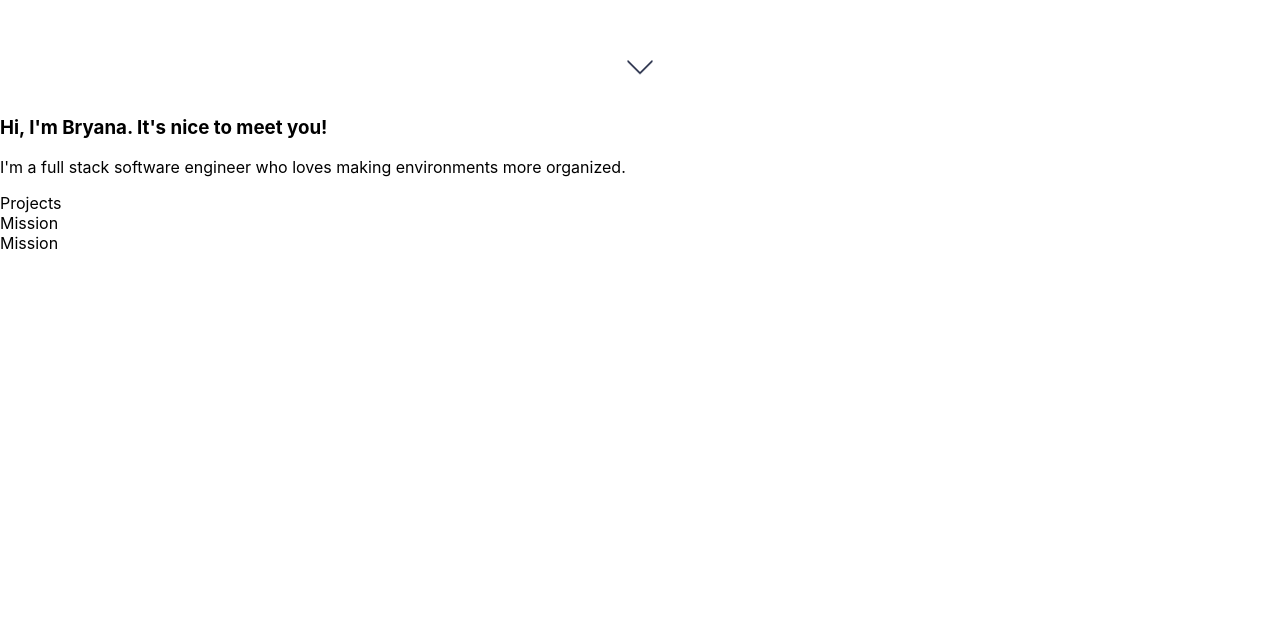
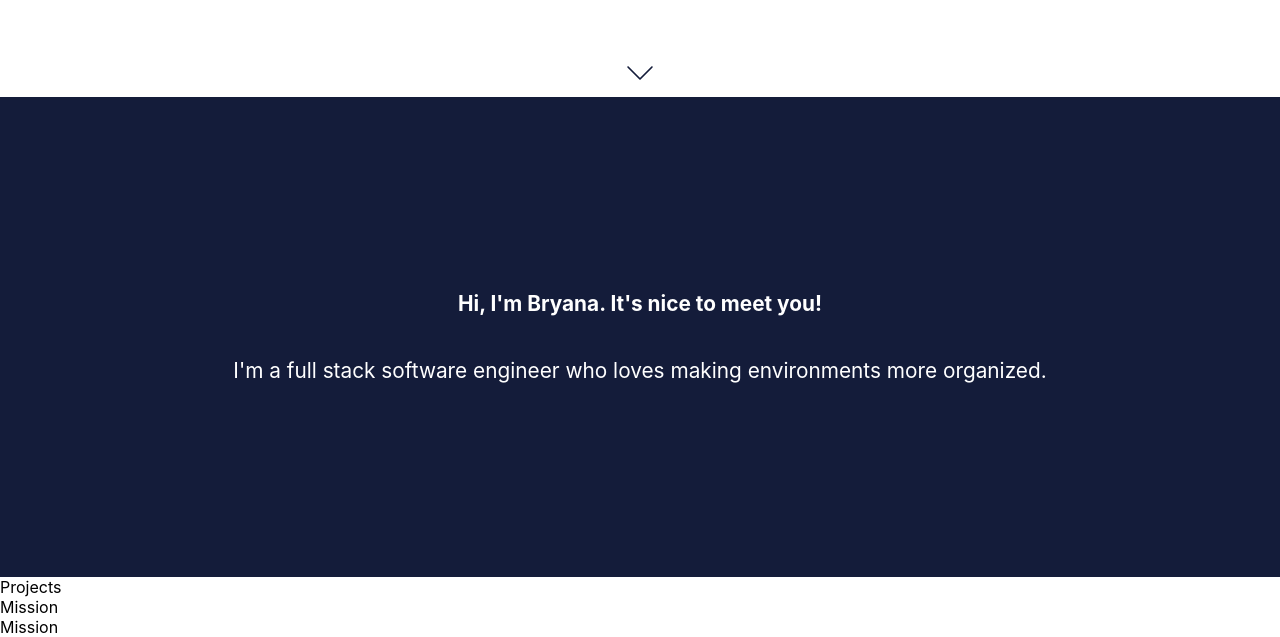
Before and after one commit to bryanakitchen/portfolio, a React (Create React App) app: page / in a window 1280 px wide. Shown: the part 703-1340 px from the top of the page. Before the commit the page ends 956 px from the top, so only its background shows below. Built offline with nearby package versions, Linux system fonts and the light colour scheme.

Commit message:
add About component skeleton and styling

```diff
--- /dev/null
+++ b/src/About/About.js
@@ -0,0 +1,13 @@
+import React from 'react';
+import './About.scss';
+
+export default function About() {
+    return (
+        <div className="about">
+            <h3>Hi, I'm Bryana. It's nice to meet you!</h3>
+            <p>
+                I'm a full stack software engineer who loves making environments more organized.
+            </p>
+        </div>
+    )
+}
--- /dev/null
+++ b/src/About/About.scss
@@ -0,0 +1,17 @@
+.about {
+    min-height: 60vh;
+    display: flex;
+    flex-direction: column;
+    align-items: center;
+    justify-content: center;
+    margin: 0;
+    padding: 0;
+
+    background-color: #141c3a;
+    color: #fff;
+
+    h3, p {
+        font-size: 1.3rem;
+    }
+
+}
--- a/src/Main/Main.js
+++ b/src/Main/Main.js
@@ -1,4 +1,5 @@
 import { useEffect } from 'react';
+import About from '../About/About';
 import Header from '../Header/Header';
 import './Main.scss';
 
@@ -45,14 +46,9 @@ function Main() {
       </div>
     </div>
 
-    <div className="about">
-      <div >
-        <h3>Hi, I'm Bryana. It's nice to meet you!</h3>
-        <p>
-          I'm a full stack software engineer who loves making environments more organized.
-        </p>
-      </div>
+    <About />
 
+     <div >
         <div id="projects">Projects</div>
         <div id="mission">Mission</div>
         <div id="contact">Mission</div>
--- a/src/Main/Main.scss
+++ b/src/Main/Main.scss
@@ -9,7 +9,7 @@
   align-items: center;
   justify-content: center;
   font-size: calc(10px + 2vmin);
-  color: #282c34;
+  color: #141c3a;
 
     .arrow {
       position:absolute;
```
